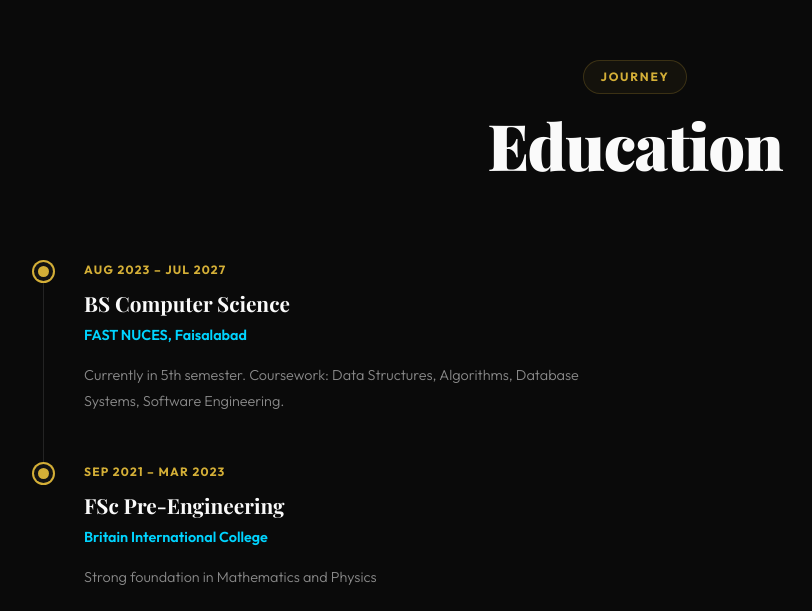
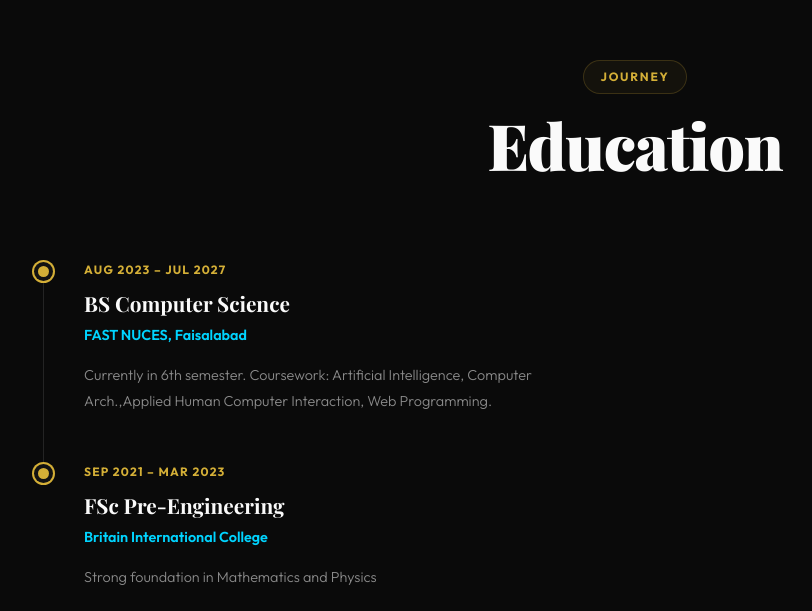
Before and after one commit to UmeHabiba2416/Portfolio, a plain HTML site: page index.html in a window 1280 px wide. Shown: the part 6600-7211 px from the top of the page, without its empty margins (5-817 px from the left). Drawn offline with nearby package versions, Linux system fonts and the light colour scheme; a web font is replaced by a local one.

Commit message:
Update index.html

```diff
--- a/index.html
+++ b/index.html
@@ -1901,7 +1901,7 @@
                     <!-- Internship -->
                     <div class="timeline-item reveal">
                         <div class="timeline-marker"></div>
-                        <div class="timeline-date">Feb 2026 – Present</div>
+                        <div class="timeline-date">Feb 2026 – Mar 2026</div>
                         <h3 class="timeline-title">Backend Developer Intern</h3>
                         <div class="timeline-company">Developers Hub</div>
                         <div class="timeline-desc">
@@ -2035,8 +2035,7 @@
                         <h3 class="timeline-title">BS Computer Science</h3>
                         <div class="timeline-company">FAST NUCES, Faisalabad</div>
                         <div class="timeline-desc">
-                            Currently in 5th semester. Coursework: Data Structures, Algorithms,
-                            Database Systems, Software Engineering.
+                            Currently in 6th semester. Coursework: Artificial Intelligence, Computer Arch.,Applied Human Computer Interaction, Web Programming.
                         </div>
                     </div>
 
```
